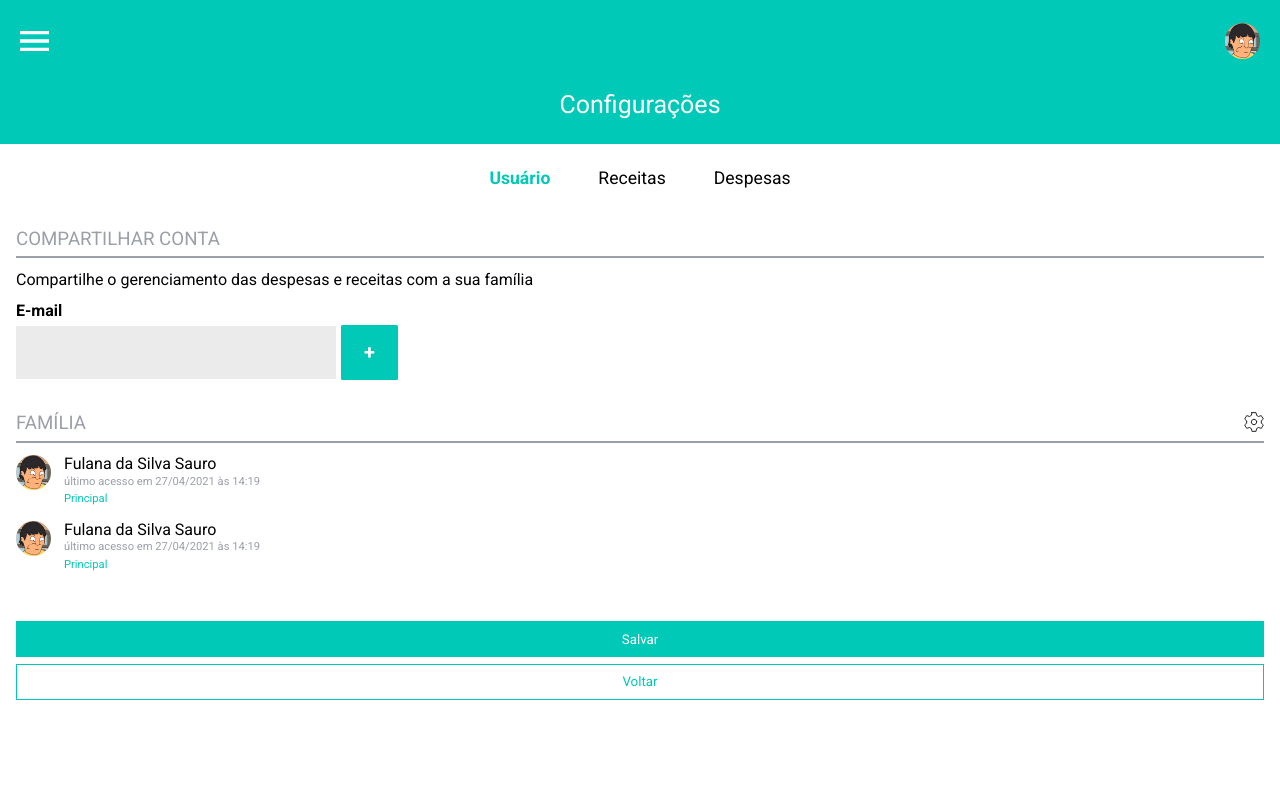
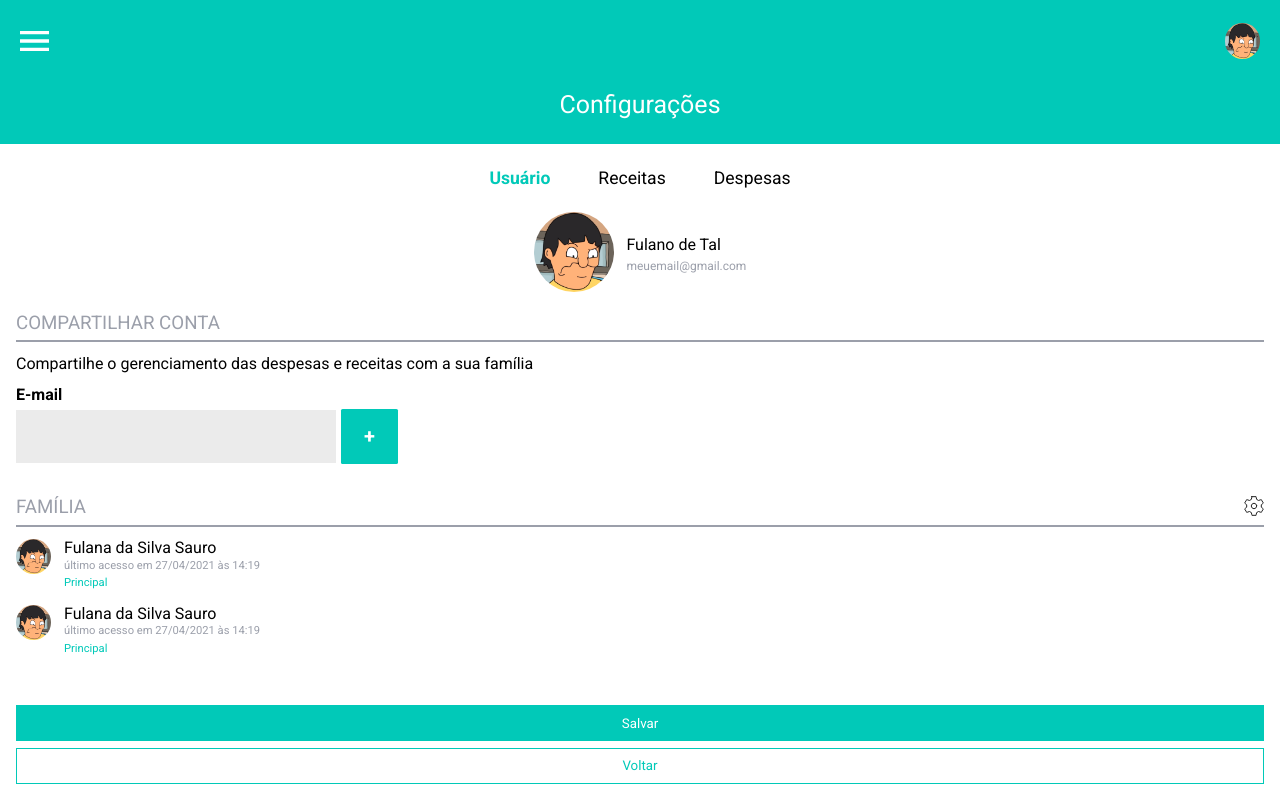
Before and after one commit to MeAjudaDev/greenwallet-vue, a Vue app: page / in a window 1280 px wide. Built offline with nearby package versions, Linux system fonts and the light colour scheme.

Commit message:
RF23-add-container-user-img-name-email

```diff
--- a/package.json
+++ b/package.json
@@ -3,7 +3,7 @@
   "version": "0.1.0",
   "private": true,
   "scripts": {
-    "serve": "vue-cli-service serve",
+    "start": "vue-cli-service serve",
     "build": "vue-cli-service build",
     "lint": "vue-cli-service lint"
   },
--- a/src/App.vue
+++ b/src/App.vue
@@ -16,6 +16,16 @@
         <li class="menu-options-list-item">Despesas</li>
       </ul>
     </nav>
+    <div class="container-user">
+      <div class="container-img">
+        <img class="avatar avatar-config" src="./assets/teste.png">
+
+      </div>
+      <div class="container-name-email">
+        <p id="name">Fulano de Tal</p>
+        <p id="email" >meuemail@gmail.com</p>
+      </div>
+    </div>
     <section class="share">
       <h3 class="section-title">COMPARTILHAR CONTA</h3>
       <p class="section-phrase">Compartilhe o gerenciamento das despesas e receitas com a sua família</p>
@@ -132,6 +142,26 @@ h2 {
   font-weight: bold;
 }
 
+.container-user{
+  display: flex;
+  justify-content: center;
+  align-items: center;
+}
+.avatar-config{
+  width: 5rem;
+  height: 5rem;
+  margin-right: .8rem;
+}
+#name{
+  font-size: 1rem;
+  margin-bottom: 0.35rem;
+
+}
+#email{
+  font-size:.75rem;
+  color: #9B9FAA;
+}
+
 .share{
   padding: 1rem;
 }
@@ -228,4 +258,6 @@ footer{
   border: 1px solid #01C9B8;
 }
 
+
+
 </style>
```
Also changed, not shown: 1 other file (tests, documents, lock files or other folders).
